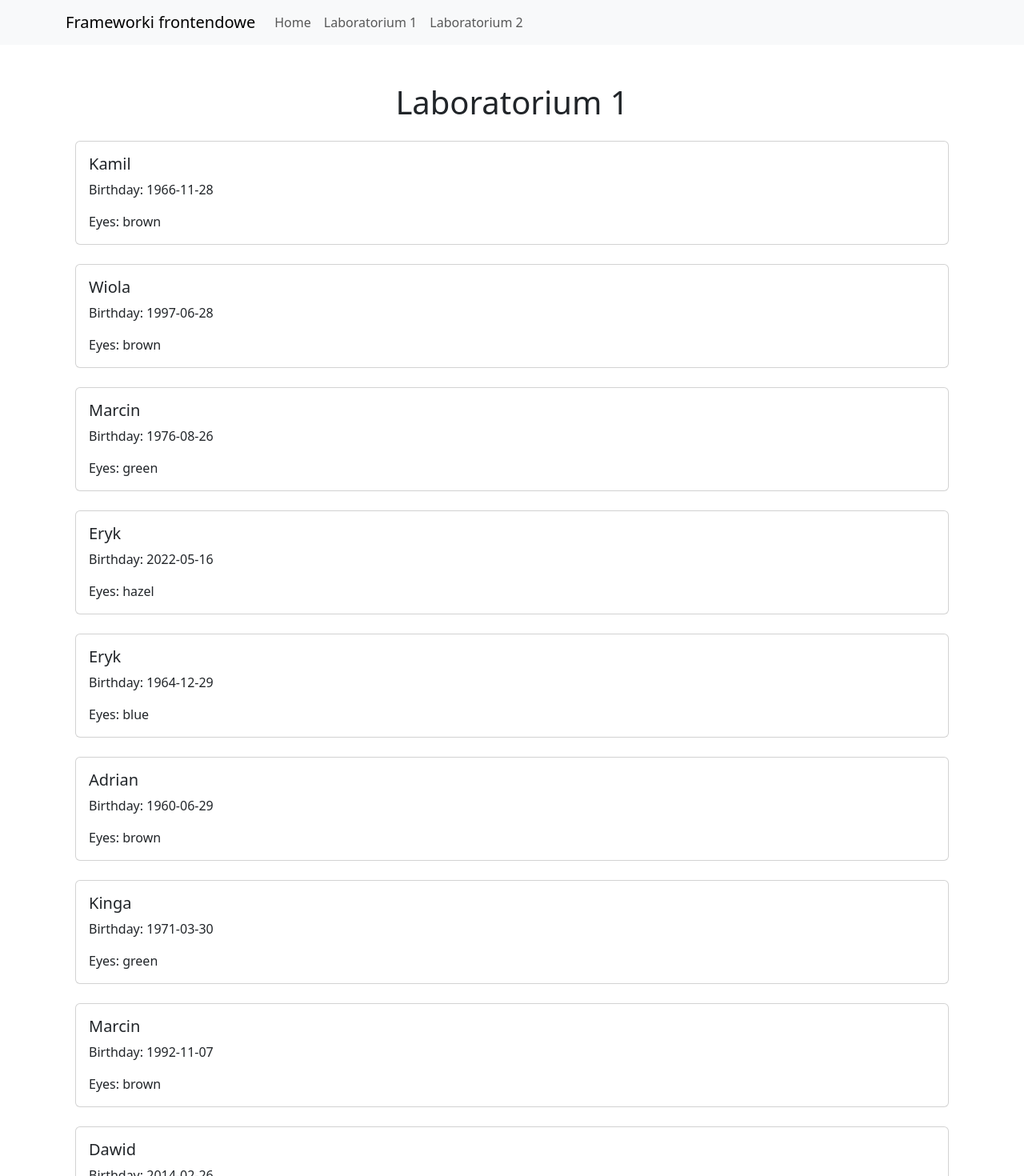
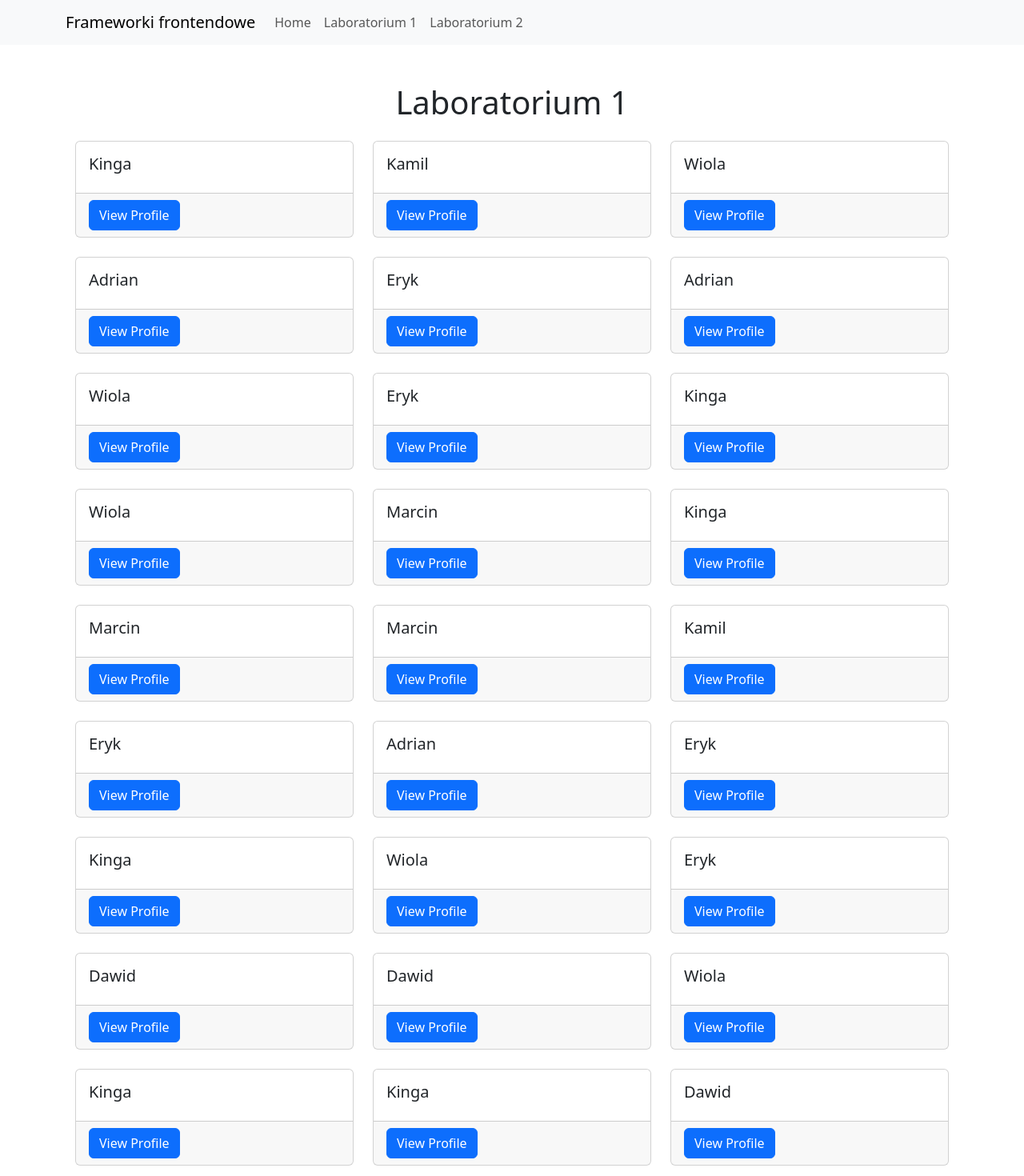
Before and after one commit to Dylo98/Lab_01, a React (Vite) app: page /lab1 in a window 1280 px wide. Shown: the top 1470 px of the page at 80% size. Built offline with nearby package versions, Linux system fonts and the light colour scheme.

Commit message:
Added search by ID and change in the display of objects on the lab1page

```diff
--- a/src/data/module-data.js
+++ b/src/data/module-data.js
@@ -1,102 +1,102 @@
 export const data = [
-  {"id":1,"name":"Kamil","birth":"1966-11-28","eyes":"brown"},
-  {"id":2,"name":"Wiola","birth":"1997-06-28","eyes":"brown"},
-  {"id":3,"name":"Marcin","birth":"1976-08-26","eyes":"green"},
-  {"id":4,"name":"Eryk","birth":"2022-05-16","eyes":"hazel"},
-  {"id":5,"name":"Eryk","birth":"1964-12-29","eyes":"blue"},
-  {"id":6,"name":"Adrian","birth":"1960-06-29","eyes":"brown"},
-  {"id":7,"name":"Kinga","birth":"1971-03-30","eyes":"green"},
-  {"id":8,"name":"Marcin","birth":"1992-11-07","eyes":"brown"},
-  {"id":9,"name":"Dawid","birth":"2014-02-26","eyes":"green"},
-  {"id":10,"name":"Dawid","birth":"1987-10-26","eyes":"hazel"},
-  {"id":11,"name":"Kamil","birth":"1972-07-16","eyes":"green"},
-  {"id":12,"name":"Wiola","birth":"1999-02-14","eyes":"blue"},
-  {"id":13,"name":"Kamil","birth":"1967-01-04","eyes":"hazel"},
-  {"id":14,"name":"Marcin","birth":"1988-09-21","eyes":"green"},
-  {"id":15,"name":"Marcin","birth":"1994-08-26","eyes":"blue"},
-  {"id":16,"name":"Wiola","birth":"2006-05-18","eyes":"brown"},
-  {"id":17,"name":"Dawid","birth":"1975-07-04","eyes":"brown"},
-  {"id":18,"name":"Kamil","birth":"1973-10-13","eyes":"blue"},
-  {"id":19,"name":"Kinga","birth":"1989-01-12","eyes":"brown"},
-  {"id":20,"name":"Eryk","birth":"2012-01-28","eyes":"green"},
-  {"id":21,"name":"Marcin","birth":"1971-03-24","eyes":"gray"},
-  {"id":22,"name":"Marcin","birth":"1998-11-14","eyes":"blue"},
-  {"id":23,"name":"Kamil","birth":"1992-04-03","eyes":"blue"},
-  {"id":24,"name":"Dawid","birth":"2004-06-28","eyes":"hazel"},
-  {"id":25,"name":"Adrian","birth":"2023-02-23","eyes":"brown"},
-  {"id":26,"name":"Kinga","birth":"1967-10-23","eyes":"gray"},
-  {"id":27,"name":"Dawid","birth":"1981-05-28","eyes":"gray"},
-  {"id":28,"name":"Kamil","birth":"1985-05-31","eyes":"brown"},
-  {"id":29,"name":"Kamil","birth":"1969-12-30","eyes":"gray"},
-  {"id":30,"name":"Wiola","birth":"1961-02-11","eyes":"brown"},
-  {"id":31,"name":"Dawid","birth":"1967-11-15","eyes":"blue"},
-  {"id":32,"name":"Kinga","birth":"1996-12-19","eyes":"brown"},
-  {"id":33,"name":"Kamil","birth":"1984-08-09","eyes":"gray"},
-  {"id":34,"name":"Dawid","birth":"1979-05-08","eyes":"hazel"},
-  {"id":35,"name":"Eryk","birth":"1991-07-17","eyes":"green"},
-  {"id":36,"name":"Kamil","birth":"1978-05-23","eyes":"brown"},
-  {"id":37,"name":"Wiola","birth":"1967-12-26","eyes":"hazel"},
-  {"id":38,"name":"Marcin","birth":"1990-02-19","eyes":"green"},
-  {"id":39,"name":"Dawid","birth":"2007-07-14","eyes":"green"},
-  {"id":40,"name":"Kamil","birth":"1992-12-03","eyes":"gray"},
-  {"id":41,"name":"Kamil","birth":"2002-09-20","eyes":"gray"},
-  {"id":42,"name":"Adrian","birth":"2022-07-17","eyes":"blue"},
-  {"id":43,"name":"Wiola","birth":"2024-12-13","eyes":"hazel"},
-  {"id":44,"name":"Adrian","birth":"1988-08-10","eyes":"hazel"},
-  {"id":45,"name":"Wiola","birth":"1987-11-18","eyes":"brown"},
-  {"id":46,"name":"Eryk","birth":"1965-01-10","eyes":"brown"},
-  {"id":47,"name":"Eryk","birth":"1989-01-05","eyes":"brown"},
-  {"id":48,"name":"Adrian","birth":"1994-09-22","eyes":"hazel"},
-  {"id":49,"name":"Kamil","birth":"2008-07-24","eyes":"brown"},
-  {"id":50,"name":"Eryk","birth":"1974-05-30","eyes":"hazel"},
-  {"id":51,"name":"Kamil","birth":"2023-08-28","eyes":"brown"},
-  {"id":52,"name":"Kinga","birth":"2018-06-18","eyes":"blue"},
-  {"id":53,"name":"Marcin","birth":"2002-05-11","eyes":"brown"},
-  {"id":54,"name":"Kinga","birth":"1969-03-10","eyes":"gray"},
-  {"id":55,"name":"Kinga","birth":"2004-07-16","eyes":"blue"},
-  {"id":56,"name":"Kamil","birth":"2024-05-03","eyes":"brown"},
-  {"id":57,"name":"Wiola","birth":"1972-10-30","eyes":"hazel"},
-  {"id":58,"name":"Eryk","birth":"2014-01-22","eyes":"green"},
-  {"id":59,"name":"Wiola","birth":"1960-03-01","eyes":"green"},
-  {"id":60,"name":"Dawid","birth":"2001-06-20","eyes":"brown"},
-  {"id":61,"name":"Adrian","birth":"1962-03-08","eyes":"gray"},
-  {"id":62,"name":"Kamil","birth":"1980-09-18","eyes":"blue"},
-  {"id":63,"name":"Adrian","birth":"1985-11-21","eyes":"brown"},
-  {"id":64,"name":"Eryk","birth":"2000-02-13","eyes":"green"},
-  {"id":65,"name":"Wiola","birth":"1964-12-19","eyes":"gray"},
-  {"id":66,"name":"Wiola","birth":"2002-06-09","eyes":"blue"},
-  {"id":67,"name":"Adrian","birth":"2003-12-19","eyes":"hazel"},
-  {"id":68,"name":"Adrian","birth":"2002-08-02","eyes":"brown"},
-  {"id":69,"name":"Adrian","birth":"2013-12-10","eyes":"brown"},
-  {"id":70,"name":"Kinga","birth":"2004-01-28","eyes":"brown"},
-  {"id":71,"name":"Dawid","birth":"2016-12-13","eyes":"blue"},
-  {"id":72,"name":"Marcin","birth":"2017-03-22","eyes":"brown"},
-  {"id":73,"name":"Kinga","birth":"1972-07-31","eyes":"gray"},
-  {"id":74,"name":"Kamil","birth":"1997-02-24","eyes":"green"},
-  {"id":75,"name":"Kamil","birth":"1984-01-02","eyes":"gray"},
-  {"id":76,"name":"Kamil","birth":"2011-09-10","eyes":"gray"},
-  {"id":77,"name":"Kinga","birth":"1999-11-01","eyes":"hazel"},
-  {"id":78,"name":"Dawid","birth":"1973-09-15","eyes":"brown"},
-  {"id":79,"name":"Adrian","birth":"1971-05-20","eyes":"brown"},
-  {"id":80,"name":"Dawid","birth":"2020-07-01","eyes":"green"},
-  {"id":81,"name":"Kinga","birth":"1969-07-08","eyes":"gray"},
-  {"id":82,"name":"Dawid","birth":"1975-06-01","eyes":"gray"},
-  {"id":83,"name":"Kamil","birth":"2000-09-30","eyes":"hazel"},
-  {"id":84,"name":"Wiola","birth":"2000-09-09","eyes":"brown"},
-  {"id":85,"name":"Adrian","birth":"2006-02-27","eyes":"hazel"},
-  {"id":86,"name":"Kamil","birth":"1978-01-15","eyes":"blue"},
-  {"id":87,"name":"Kamil","birth":"2007-06-28","eyes":"blue"},
-  {"id":88,"name":"Dawid","birth":"1978-05-03","eyes":"gray"},
-  {"id":89,"name":"Kinga","birth":"1989-12-16","eyes":"brown"},
-  {"id":90,"name":"Kinga","birth":"1974-12-25","eyes":"brown"},
-  {"id":91,"name":"Adrian","birth":"2012-04-29","eyes":"green"},
-  {"id":92,"name":"Adrian","birth":"1964-02-26","eyes":"brown"},
-  {"id":93,"name":"Dawid","birth":"1988-09-13","eyes":"brown"},
-  {"id":94,"name":"Kinga","birth":"1989-05-30","eyes":"brown"},
-  {"id":95,"name":"Kamil","birth":"2013-06-27","eyes":"blue"},
-  {"id":96,"name":"Wiola","birth":"1960-09-03","eyes":"green"},
-  {"id":97,"name":"Adrian","birth":"1974-08-03","eyes":"hazel"},
-  {"id":98,"name":"Kamil","birth":"1962-09-29","eyes":"hazel"},
-  {"id":99,"name":"Eryk","birth":"1979-04-11","eyes":"brown"},
-  {"id":100,"name":"Kinga","birth":"2017-08-06","eyes":"hazel"},
+  {"id":1,"name":"Kinga","birth":"2011-03-04","eyes":"brown"},
+  {"id":2,"name":"Kamil","birth":"2000-02-07","eyes":"blue"},
+  {"id":3,"name":"Wiola","birth":"1964-02-27","eyes":"green"},
+  {"id":4,"name":"Adrian","birth":"2016-07-02","eyes":"blue"},
+  {"id":5,"name":"Eryk","birth":"1998-07-23","eyes":"gray"},
+  {"id":6,"name":"Adrian","birth":"1975-05-16","eyes":"green"},
+  {"id":7,"name":"Wiola","birth":"1961-10-03","eyes":"hazel"},
+  {"id":8,"name":"Eryk","birth":"1984-09-05","eyes":"brown"},
+  {"id":9,"name":"Kinga","birth":"1967-12-10","eyes":"gray"},
+  {"id":10,"name":"Wiola","birth":"2011-10-27","eyes":"gray"},
+  {"id":11,"name":"Marcin","birth":"2001-01-13","eyes":"brown"},
+  {"id":12,"name":"Kinga","birth":"1961-07-15","eyes":"brown"},
+  {"id":13,"name":"Marcin","birth":"1968-01-28","eyes":"gray"},
+  {"id":14,"name":"Marcin","birth":"1964-11-26","eyes":"brown"},
+  {"id":15,"name":"Kamil","birth":"1974-01-19","eyes":"green"},
+  {"id":16,"name":"Eryk","birth":"2015-08-07","eyes":"blue"},
+  {"id":17,"name":"Adrian","birth":"1972-09-01","eyes":"brown"},
+  {"id":18,"name":"Eryk","birth":"1984-09-12","eyes":"blue"},
+  {"id":19,"name":"Kinga","birth":"1985-06-05","eyes":"gray"},
+  {"id":20,"name":"Wiola","birth":"1962-07-02","eyes":"brown"},
+  {"id":21,"name":"Eryk","birth":"2014-05-13","eyes":"blue"},
+  {"id":22,"name":"Dawid","birth":"1973-06-01","eyes":"gray"},
+  {"id":23,"name":"Dawid","birth":"1978-10-26","eyes":"gray"},
+  {"id":24,"name":"Wiola","birth":"1969-11-10","eyes":"green"},
+  {"id":25,"name":"Kinga","birth":"1975-05-15","eyes":"brown"},
+  {"id":26,"name":"Kinga","birth":"1988-03-08","eyes":"gray"},
+  {"id":27,"name":"Dawid","birth":"1966-05-14","eyes":"green"},
+  {"id":28,"name":"Dawid","birth":"1989-05-29","eyes":"gray"},
+  {"id":29,"name":"Marcin","birth":"1972-06-06","eyes":"brown"},
+  {"id":30,"name":"Eryk","birth":"2008-07-21","eyes":"green"},
+  {"id":31,"name":"Eryk","birth":"1972-07-11","eyes":"blue"},
+  {"id":32,"name":"Wiola","birth":"1997-09-11","eyes":"green"},
+  {"id":33,"name":"Dawid","birth":"1970-03-26","eyes":"green"},
+  {"id":34,"name":"Marcin","birth":"2002-08-07","eyes":"green"},
+  {"id":35,"name":"Wiola","birth":"1971-01-21","eyes":"brown"},
+  {"id":36,"name":"Adrian","birth":"2003-09-20","eyes":"green"},
+  {"id":37,"name":"Adrian","birth":"1975-03-22","eyes":"blue"},
+  {"id":38,"name":"Kamil","birth":"2009-10-26","eyes":"blue"},
+  {"id":39,"name":"Dawid","birth":"1991-07-31","eyes":"blue"},
+  {"id":40,"name":"Dawid","birth":"1987-04-08","eyes":"hazel"},
+  {"id":41,"name":"Eryk","birth":"2007-01-31","eyes":"brown"},
+  {"id":42,"name":"Marcin","birth":"2024-04-17","eyes":"blue"},
+  {"id":43,"name":"Dawid","birth":"1979-05-01","eyes":"brown"},
+  {"id":44,"name":"Dawid","birth":"1994-05-27","eyes":"hazel"},
+  {"id":45,"name":"Kamil","birth":"1968-05-22","eyes":"green"},
+  {"id":46,"name":"Marcin","birth":"2007-08-01","eyes":"blue"},
+  {"id":47,"name":"Adrian","birth":"2013-08-11","eyes":"brown"},
+  {"id":48,"name":"Eryk","birth":"1977-05-30","eyes":"gray"},
+  {"id":49,"name":"Kinga","birth":"1996-07-31","eyes":"green"},
+  {"id":50,"name":"Kinga","birth":"1993-02-02","eyes":"green"},
+  {"id":51,"name":"Kinga","birth":"2016-12-28","eyes":"gray"},
+  {"id":52,"name":"Wiola","birth":"1974-10-18","eyes":"hazel"},
+  {"id":53,"name":"Eryk","birth":"1986-08-11","eyes":"gray"},
+  {"id":54,"name":"Kamil","birth":"2003-05-12","eyes":"gray"},
+  {"id":55,"name":"Dawid","birth":"1989-11-22","eyes":"blue"},
+  {"id":56,"name":"Wiola","birth":"1985-06-12","eyes":"brown"},
+  {"id":57,"name":"Eryk","birth":"1976-10-27","eyes":"brown"},
+  {"id":58,"name":"Dawid","birth":"1969-04-26","eyes":"blue"},
+  {"id":59,"name":"Kamil","birth":"1961-12-06","eyes":"blue"},
+  {"id":60,"name":"Kinga","birth":"2003-12-22","eyes":"gray"},
+  {"id":61,"name":"Wiola","birth":"1974-08-12","eyes":"brown"},
+  {"id":62,"name":"Dawid","birth":"1973-11-14","eyes":"gray"},
+  {"id":63,"name":"Marcin","birth":"1966-02-05","eyes":"blue"},
+  {"id":64,"name":"Wiola","birth":"2020-12-12","eyes":"blue"},
+  {"id":65,"name":"Adrian","birth":"2005-07-30","eyes":"brown"},
+  {"id":66,"name":"Kinga","birth":"2013-02-02","eyes":"brown"},
+  {"id":67,"name":"Adrian","birth":"2007-09-07","eyes":"blue"},
+  {"id":68,"name":"Wiola","birth":"1979-10-01","eyes":"blue"},
+  {"id":69,"name":"Adrian","birth":"1965-09-28","eyes":"hazel"},
+  {"id":70,"name":"Marcin","birth":"2013-12-28","eyes":"green"},
+  {"id":71,"name":"Dawid","birth":"2008-05-17","eyes":"brown"},
+  {"id":72,"name":"Adrian","birth":"1967-05-06","eyes":"hazel"},
+  {"id":73,"name":"Wiola","birth":"1986-01-02","eyes":"brown"},
+  {"id":74,"name":"Marcin","birth":"1979-02-13","eyes":"gray"},
+  {"id":75,"name":"Wiola","birth":"1979-06-21","eyes":"green"},
+  {"id":76,"name":"Marcin","birth":"1998-06-28","eyes":"blue"},
+  {"id":77,"name":"Kamil","birth":"1974-06-17","eyes":"green"},
+  {"id":78,"name":"Wiola","birth":"1962-09-25","eyes":"hazel"},
+  {"id":79,"name":"Kamil","birth":"2020-06-10","eyes":"blue"},
+  {"id":80,"name":"Eryk","birth":"2011-12-20","eyes":"hazel"},
+  {"id":81,"name":"Kamil","birth":"1967-07-05","eyes":"gray"},
+  {"id":82,"name":"Wiola","birth":"2022-07-28","eyes":"green"},
+  {"id":83,"name":"Kinga","birth":"1962-10-16","eyes":"hazel"},
+  {"id":84,"name":"Adrian","birth":"2011-01-20","eyes":"green"},
+  {"id":85,"name":"Kinga","birth":"2017-09-08","eyes":"brown"},
+  {"id":86,"name":"Kinga","birth":"1976-04-27","eyes":"gray"},
+  {"id":87,"name":"Dawid","birth":"1985-03-27","eyes":"green"},
+  {"id":88,"name":"Adrian","birth":"2016-11-07","eyes":"blue"},
+  {"id":89,"name":"Wiola","birth":"1979-03-23","eyes":"gray"},
+  {"id":90,"name":"Kinga","birth":"1977-08-06","eyes":"hazel"},
+  {"id":91,"name":"Kamil","birth":"1973-11-28","eyes":"brown"},
+  {"id":92,"name":"Kamil","birth":"2022-12-03","eyes":"gray"},
+  {"id":93,"name":"Eryk","birth":"1987-05-10","eyes":"blue"},
+  {"id":94,"name":"Kamil","birth":"2008-03-25","eyes":"green"},
+  {"id":95,"name":"Kinga","birth":"1985-11-16","eyes":"hazel"},
+  {"id":96,"name":"Eryk","birth":"1996-11-09","eyes":"green"},
+  {"id":97,"name":"Adrian","birth":"2004-06-29","eyes":"green"},
+  {"id":98,"name":"Marcin","birth":"1979-02-22","eyes":"gray"},
+  {"id":99,"name":"Kamil","birth":"1984-10-21","eyes":"hazel"},
+  {"id":100,"name":"Marcin","birth":"1982-09-30","eyes":"hazel"},
 ];
--- a/src/pages/Lab1Page.jsx
+++ b/src/pages/Lab1Page.jsx
@@ -1,21 +1,34 @@
 import { data } from '../data/module-data';
-import PersonProfile from '../components/PersonProfile';
+import { useNavigate } from 'react-router-dom';
 function Lab1Page() {
+  const navigate = useNavigate();
+
+  const goToPersonDetails = person => {
+    navigate(`/profiles/${person.id}`);
+  };
+
   return (
-    <>
-      <div className="container mt-4">
-        <h1 className="text-center mb-4">Laboratorium 1</h1>
-        <div className="row">
-          {data.map(person => {
-            return (
-              <div key={person.id} className="col-md-16 mb-4">
-                <PersonProfile person={person} />
+    <div className="container mt-4">
+      <h1 className="text-center mb-4">Laboratorium 1</h1>
+      <div className="row">
+        {data.map(person => (
+          <div key={person.id} className="col-md-4 mb-4">
+            <div className="card h-100">
+              <div className="card-body">
+                <h5 className="card-title">{person.name}</h5>
               </div>
-            );
-          })}
-        </div>
+              <div className="card-footer">
+                <button
+                  onClick={() => goToPersonDetails(person)}
+                  className="btn btn-primary">
+                  View Profile
+                </button>
+              </div>
+            </div>
+          </div>
+        ))}
       </div>
-    </>
+    </div>
   );
 }
 
--- a/src/pages/PeoplePage.jsx
+++ b/src/pages/PeoplePage.jsx
@@ -4,17 +4,41 @@ import { data } from '../data/module-data';
 function PeoplePage() {
   const { id } = useParams();
   console.log(id);
+  const person = data.at(id);
+
+  if (!person) {
+    return (
+      <div className="container mt-5">
+        <div className="alert alert-danger text-center" role="alert">
+          Nie znaleziono osoby o podanym ID
+        </div>
+      </div>
+    );
+  }
 
   return (
     <>
       <h1>Szukane imie</h1>
-      <p>
-        {data.at(id) && data.at(id).name ? (
-          data.at(id).name
-        ) : (
-          <span>Brak takiego imienia</span>
-        )}
-      </p>
+      <div className="container mt-4">
+        <div className="card">
+          <div className="card-header text-center">
+            <h2>{person.name}</h2>
+          </div>
+          <div className="card-body">
+            <ul className="list-group list-group-flush">
+              <li className="list-group-item">
+                <strong>Imię:</strong> {person.name}
+              </li>
+              <li className="list-group-item">
+                <strong>Kolor oczu:</strong> {person.eyes}
+              </li>
+              <li className="list-group-item">
+                <strong>Data urodzenia:</strong> {person.birth}
+              </li>
+            </ul>
+          </div>
+        </div>
+      </div>
     </>
   );
 }
```
